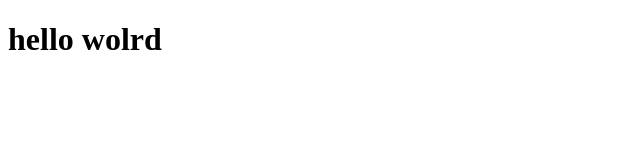
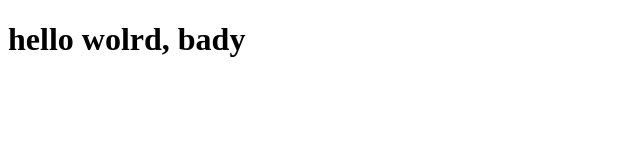
Before and after one commit to evidencia/clone-tabnews, a Next.js app: page / in a window 1280 px wide. Shown: the top 160 px of the page, without its empty margins (0-640 px from the left). Built offline with nearby package versions, Linux system fonts and the light colour scheme.

Commit message:
modificar a frase

```diff
--- a/pages/index.js
+++ b/pages/index.js
@@ -1,5 +1,5 @@
 function Home (){
-    return <h1>hello wolrd</h1>
+    return <h1>hello wolrd, bady</h1>
 }
 
 export default Home
```
